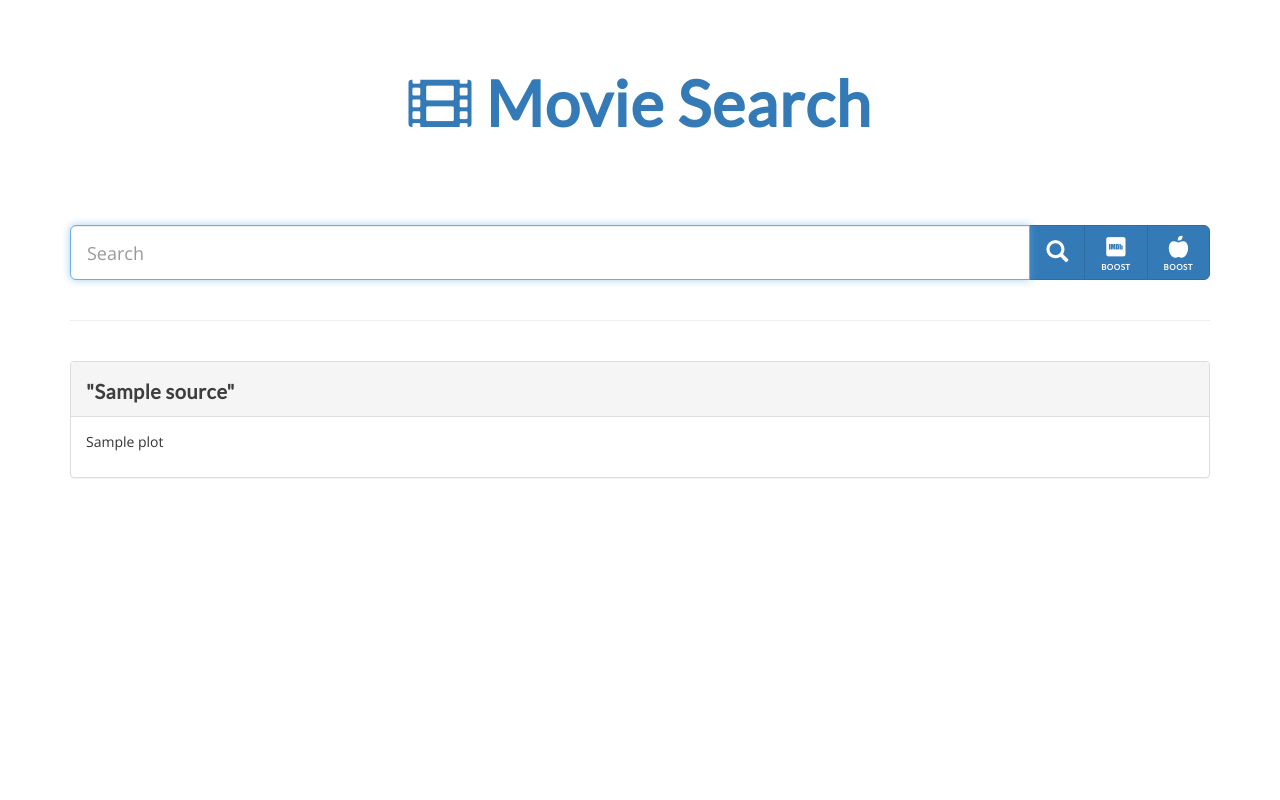
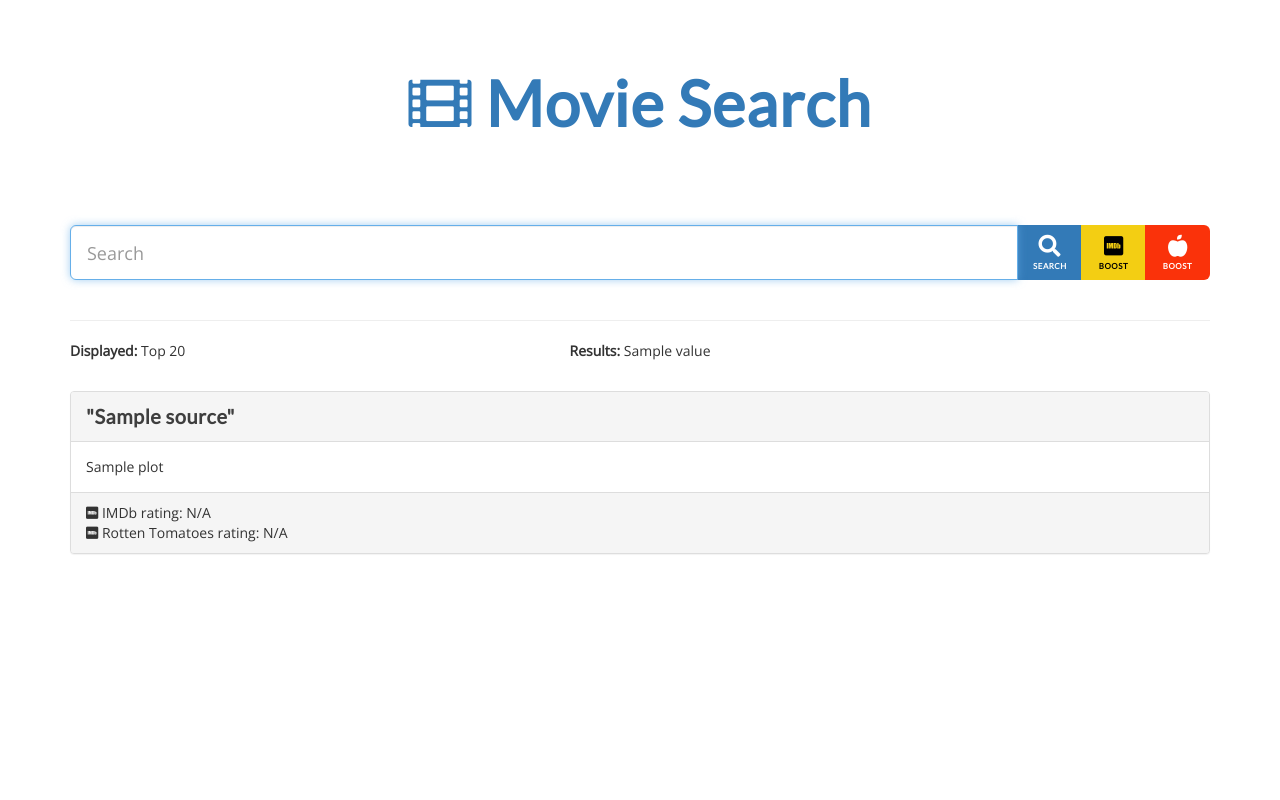
Before and after one commit to bobcorn/movie-search, a Flask app: template movies_es/templates/results.html in a window 1280 px wide. Run offline with Flask 2, Linux system fonts and the light colour scheme; the template is opened without the code that fills it: most values are stand-ins (such as "Sample title", 1, 10 or a date in 2020); some libraries are stand-ins or nearby versions.

Commit message:
- Added requirements - Improved UI

```diff
--- a/movies_es/static/styles/style.css
+++ b/movies_es/static/styles/style.css
@@ -213,12 +213,37 @@ body {
 	color: rgba(0, 0, 0, 0.75);
 }
 
-.ratings {
-	margin-top: 10px;
+.search-info-container {
+    display: flex;
+    justify-content: space-between;
+}
+
+.search-info-left, .search-info-right {
+    flex-grow: 1;
+    flex-basis: 0;
+}
+.search-info-right {
+    text-align: right;
 }
 
 .input-lg, .input-group-btn, .btn-lg {
 	height: 55px !important;
+}
+
+.input-group-btn > .btn-lg {
+    width: 65px !important;
+    border: 0px !important;
+}
+
+.btn-imdb {
+    background: #f3ce13 !important;
+}
+.btn-imdb > div, .btn-imdb > i {
+    color: #000
+}
+
+.btn-tomatoes {
+    background: #fa320a !important;
 }
 
 .boost-tag {
@@ -233,3 +258,7 @@ body {
 .btn-lg > i {
 	font-size: 22px;
 }
+
+.end-margin {
+    margin: 50px !important;
+}
--- a/movies_es/templates/results.html
+++ b/movies_es/templates/results.html
@@ -22,7 +22,7 @@
 </head>
 
 <body>
-<div class="container">
+<div class="main-container container">
     <div style="background:transparent !important" class="jumbotron">
         <div style="font-family: 'Pacifico', cursive;">
             <a href="/">
@@ -40,14 +40,15 @@
             <input type="text" class="form-control input-lg" name="input" placeholder="Search" autofocus>
             <div class="input-group-btn">
                 <button name="search" class="btn btn-primary btn-lg" type="submit" value="search">
-                    <i class="glyphicon glyphicon-search"></i>
+                    <i class="fas fa-search"></i>
+                    <div class="boost-tag">search</div>
                 </button>
-                <button name="search" class="btn btn-primary btn-lg" type="submit" value="imdb-search">
-                    <i class="fab fa-imdb"></i><br>
+                <button name="search" class="btn btn-primary btn-lg btn-imdb" type="submit" value="imdb-search">
+                    <i class="fab fa-imdb"></i>
                     <div class="boost-tag">boost</div>
                 </button>
-                <button name="search" class="btn btn-primary btn-lg" type="submit" value="tomatoes-search">
-                    <i class="fas fa-apple-alt"></i><br>
+                <button name="search" class="btn btn-primary btn-lg btn-tomatoes" type="submit" value="tomatoes-search">
+                    <i class="fas fa-apple-alt"></i>
                     <div class="boost-tag">boost</div>
                 </button>
             </div>
@@ -56,22 +57,27 @@
 
     <br>
     <hr>
-
-    <center>
-        <p style="text-align: center;">
+    <div class="search-info-container">
+        <p class="search-info-left">
+            <b>Displayed:</b> Top 20
+        <p>
+            <b>Results:</b> {{ res['hits']['total']['value'] }}
+        </p>
+        <p class="search-info-right">
             {% if search_mode == 'no-boost' %}
-            Results: {{ res['hits']['total']['value'] }} (top 20 shown)
+            <b>Search mode:</b> No boost
             {% elif search_mode == 'imdb-boost' %}
-            IMDb-boosted results: {{ res['hits']['total']['value'] }} (top 20 shown)
+            <b>Search mode:</b> IMDb-boosted
             {% elif search_mode == 'tomatoes-boost' %}
-            Rotten Tomatoes-boosted results: {{ res['hits']['total']['value'] }} (top 20 shown)
+            <b>Search mode:</b> Rotten Tomatoes-boosted
             {% endif %}
         </p>
-    </center>
+    </div>
 
     <br> {% for hit in res['hits']['hits'] %}
     <div class="panel panel-default">
         <div class="panel-heading">
+            <!-- Uncomment to also show results scores
             <div class="score">
                 {% if search_mode == 'no-boost' %}
                 #{{ loop.index0 + 1}}) Score: {{ hit['_score'] }}
@@ -81,6 +87,7 @@
                 #{{ loop.index0 + 1}}) Rotten Tomatoes-boosted score: {{ hit['_score'] }}
                 {% endif %}
             </div>
+            -->
             <div class="title">
                 "{{ hit['_source']['title'] }}"
             </div>
@@ -90,18 +97,23 @@
             <div class="plot">
                 {{ hit['highlight']['plot'][0] | safe }}
             </div>
-            <div class="ratings">
+        </div>
+        <div class="panel-footer">
             {% if hit['_source']['imdb.rating'] > 0.0 %}
             <i class="fab fa-imdb"></i> IMDb rating: {{ hit['_source']['imdb.rating'] }}
+            {% else %}
+            <i class="fab fa-imdb"></i> IMDb rating: N/A
             {% endif %}
+            <br>
             {% if hit['_source']['tomatoes.viewer.rating'] > 0.0 %}
-                <br>
             <i class="fas fa-apple-alt"></i> Rotten Tomatoes rating: {{ hit['_source']['tomatoes.viewer.rating'] }}
+            {% else %}
+            <i class="fab fa-imdb"></i> Rotten Tomatoes rating: N/A
             {% endif %}
         </div>
     </div>
-    </div>
     {% endfor %}
+    <div class="end-margin"><br></div>
 </div>
 </body>
 </html>
```
Also changed, not shown: movies_es/templates/search.html (+6 -5 lines), 1 other file. Lines whose indentation alone changed are shown as unchanged.
